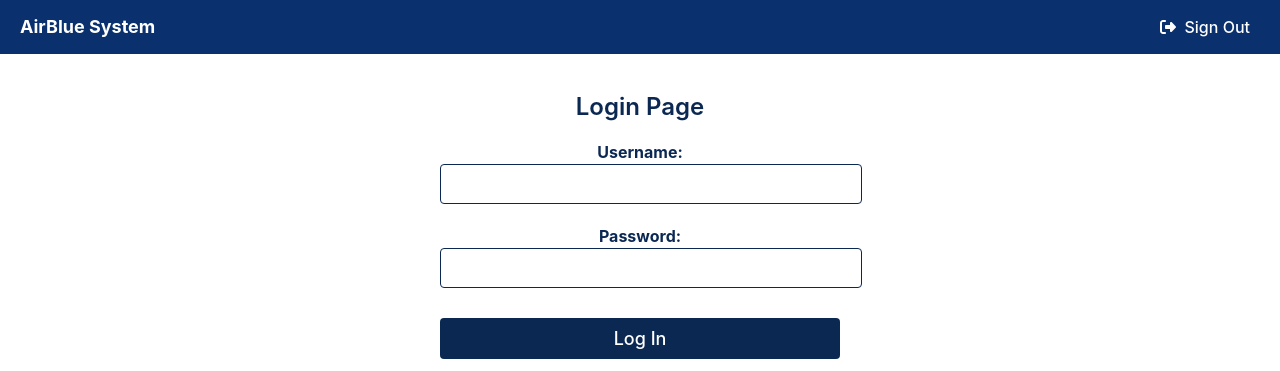
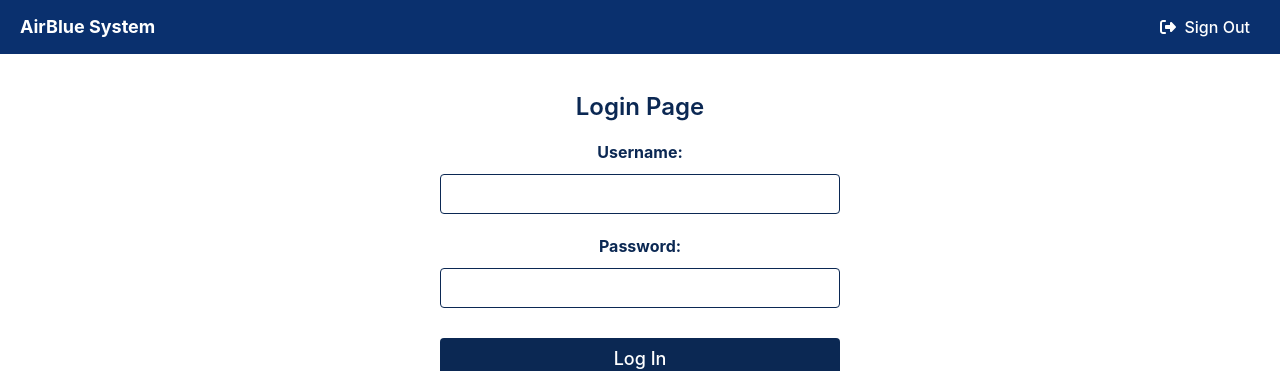
Before and after one commit to RR1288/AirBlue-frontend, a React (Vite) app: page / in a window 1280 px wide. Shown: the top 371 px of the page. Built offline with nearby package versions, Linux system fonts and the light colour scheme; no server answers.

Commit message:
Fix Login input width

```diff
--- a/src/pages/LoginPage.module.css
+++ b/src/pages/LoginPage.module.css
@@ -9,8 +9,6 @@
     box-sizing: border-box;
 }
 
-
-
 .header {
     width: 100%;
     text-align: center;
@@ -18,7 +16,7 @@
 
 .h1 {
     text-align: center;
-    color: #0B2853;
+    color: #0b2853;
     font-size: 24px;
     font-weight: 600;
     margin: 20px 0;
@@ -49,19 +47,21 @@
 
 .formGroup {
     margin-bottom: 20px;
+    display: flex;
+    flex-direction: column;
+    width: 100%;
 }
 
 .label {
     margin-bottom: 10px;
     font-weight: bold;
-    color: #0B2853;
+    color: #0b2853;
 }
 
 .input {
-    width: 100%;
     padding: 10px;
     font-size: 16px;
-    border: 1px solid #0B2853;
+    border: 1px solid #0b2853;
     border-radius: 4px;
     background-color: #ffffff;
     color: #000000;
@@ -69,7 +69,7 @@
 
 .button {
     padding: 10px 20px;
-    background-color: #0B2853;
+    background-color: #0b2853;
     color: white;
     border: none;
     border-radius: 4px;
@@ -92,7 +92,7 @@
 }
 
 .forgotPasswordLink {
-    color: #0B2853;
+    color: #0b2853;
     text-decoration: none;
     font-size: 16px;
     font-weight: bold;
@@ -113,11 +113,11 @@
 .registerPrompt {
     margin-top: 20px;
     text-align: center;
-    color: #0B2853;
+    color: #0b2853;
 }
 
 .registerLink {
-    color: #0B2853;
+    color: #0b2853;
     text-decoration: none;
     font-weight: bold;
     margin-left: 5px;
```
